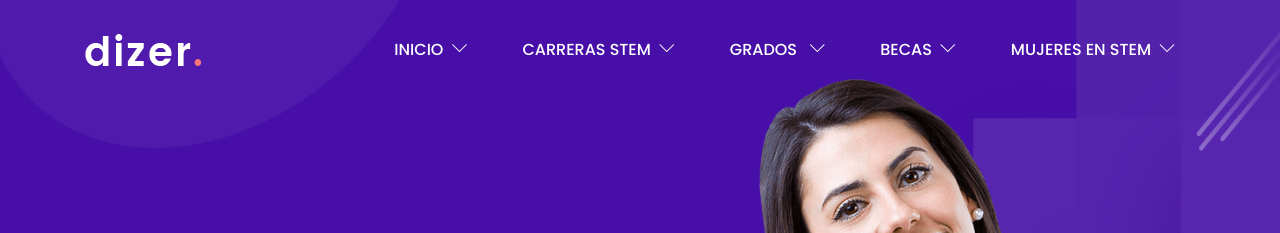
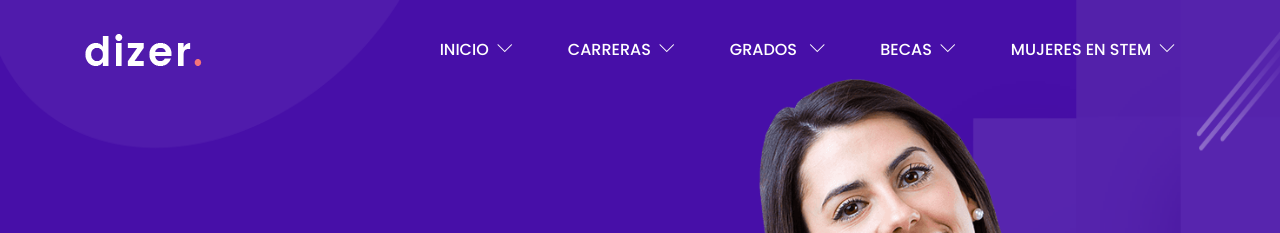
Before and after one commit to estaennosotraspiloto/estaennosotraspiloto, a Jekyll site: the page built from index.html, in a window 1280 px wide. Shown: the top 233 px of the page. Built offline with Jekyll 4.4.1, drawn with Linux system fonts in a browser that asks for light colours.

Commit message:
Update from Forestry.io estaennosotraspiloto updated _data/navigation.yml

```diff
--- a/_data/navigation.yml
+++ b/_data/navigation.yml
@@ -9,7 +9,7 @@ main:
     url: "/index-3"
   - name: Home 4
     url: "/index-4"
-- name: Carreras STEM
+- name: Carreras
   url: "#"
   submenu:
   - name: About
```
